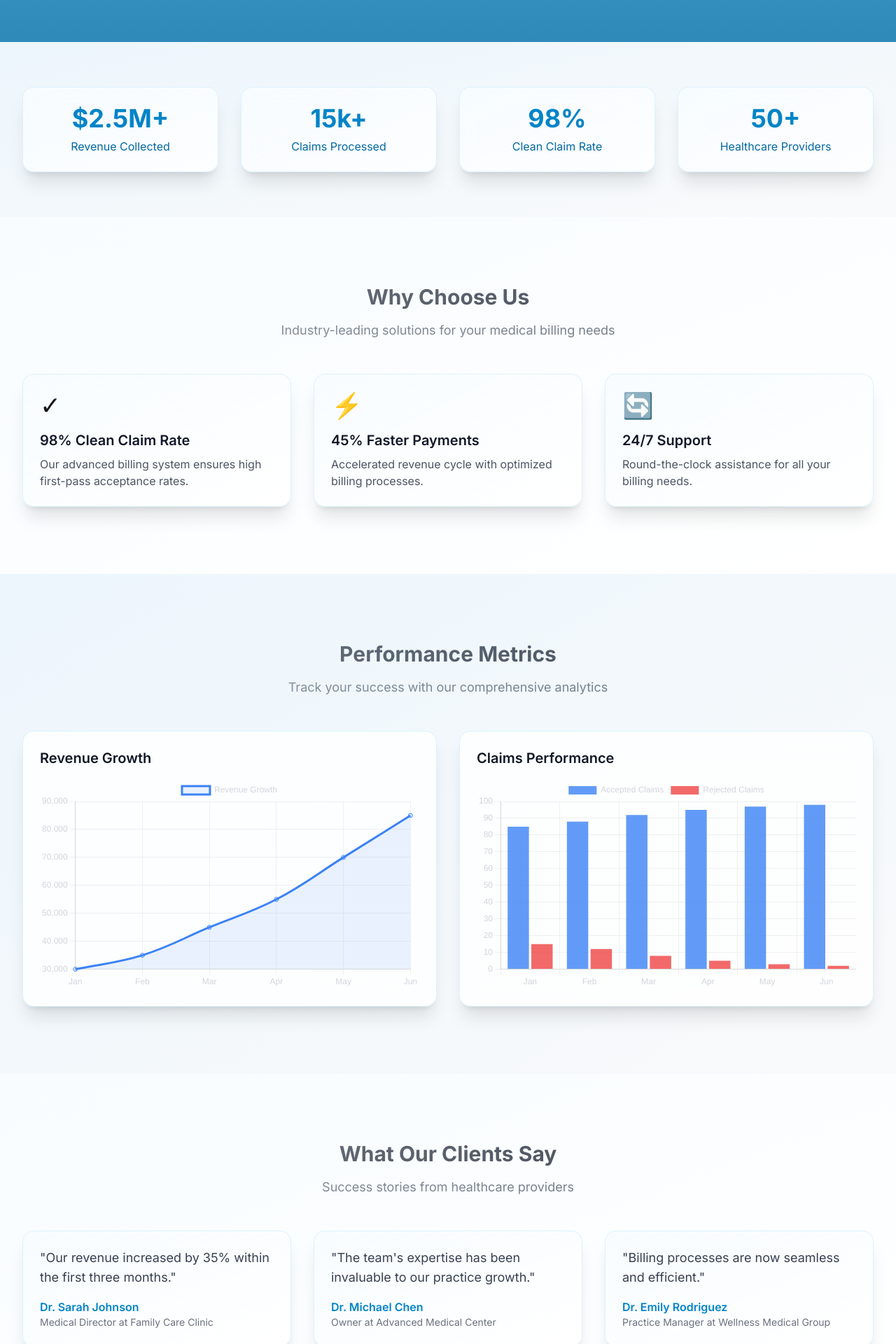
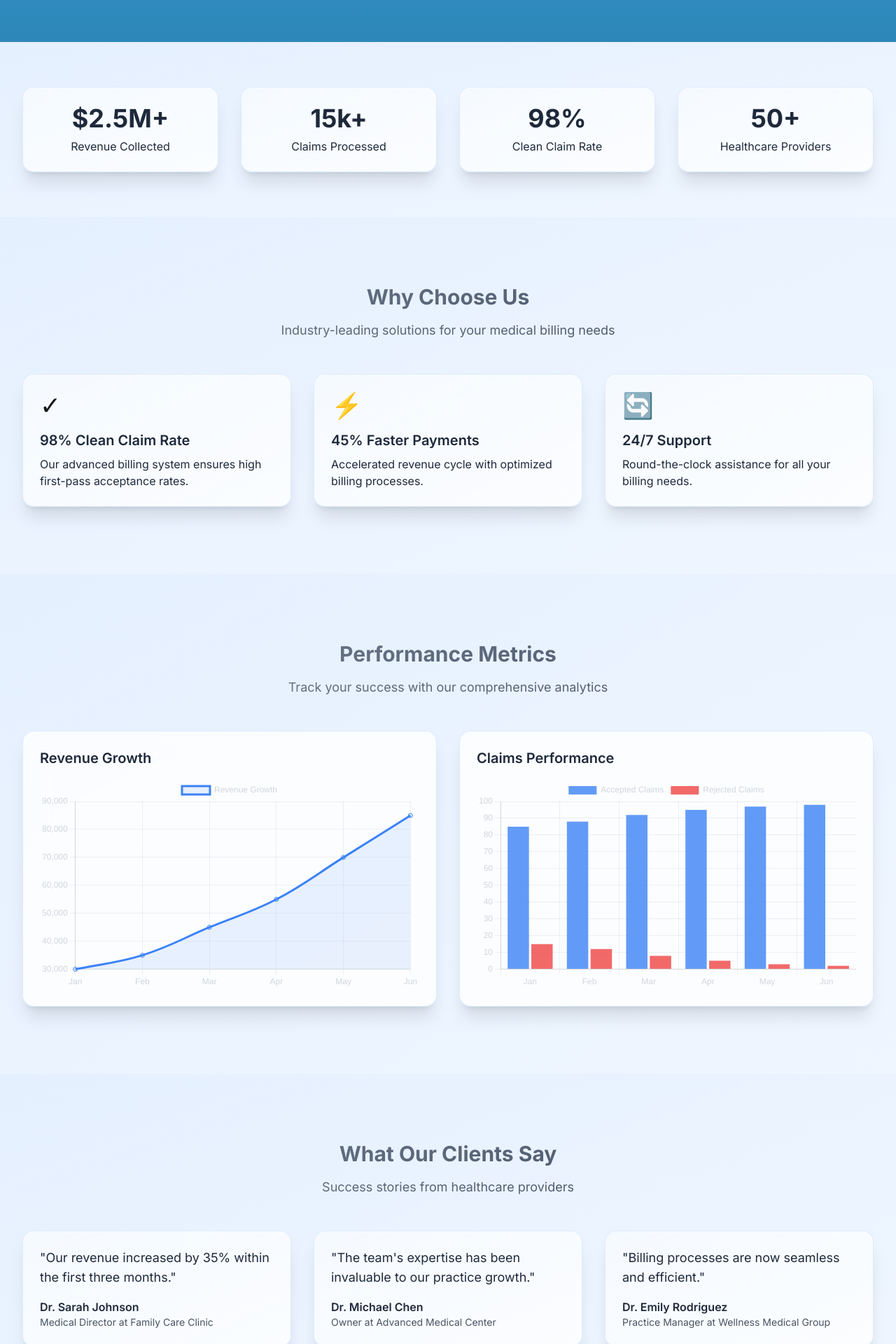
Before and after one commit to Owais-Sonija/medical-billing-website-template-carepoint-probilling, a Next.js app: page / in a window 1280 px wide. Shown: the part 580-2500 px from the top of the page at 70% size. Built offline with nearby package versions, Linux system fonts and the light colour scheme; grey boxes are pictures that could not be loaded.

Commit message:
style: update color scheme to new design system
- Light mode: bg-blue-50 (#EFF6FF), text-slate-800 (#1E293B)
- Dark mode: bg-slate-800 (#1E293B), text-blue-200 (#BFDBFE)
- Update gradients and overlays to match new colors
- Adjust card backgrounds and borders for better contrast

```diff
--- a/src/app/page.tsx
+++ b/src/app/page.tsx
@@ -53,7 +53,7 @@
   ];
 
   return (
-    <main className="bg-white dark:bg-black">
+    <main className="bg-blue-50 dark:bg-slate-800">
       {/* Hero Section */}
       <section className="relative min-h-[80vh] flex items-center">
         <div className="absolute inset-0 z-0 overflow-hidden">
@@ -65,7 +65,7 @@
             priority
           />
         </div>
-        <div className="absolute inset-0 bg-gradient-to-b from-primary-400/80 to-primary-600/80 dark:from-primary-900/90 dark:to-primary-950/90 mix-blend-multiply" />
+        <div className="absolute inset-0 bg-gradient-to-b from-primary-400/80 to-primary-600/80 dark:from-slate-800/90 dark:to-slate-900/90 mix-blend-multiply" />
         <div className="relative z-10 max-w-7xl mx-auto px-4 sm:px-6 lg:px-8">
           <motion.div
             initial={{ opacity: 0, y: 20 }}
@@ -73,10 +73,10 @@
             transition={{ duration: 0.8 }}
             className="text-center"
           >
-            <h1 className="text-4xl sm:text-6xl font-bold text-gray-900 dark:text-white mb-6">
+            <h1 className="text-4xl sm:text-6xl font-bold text-slate-800 dark:text-blue-200 mb-6">
               Streamline Your Medical Billing
             </h1>
-            <p className="text-xl sm:text-2xl text-gray-600 dark:text-primary-300 max-w-3xl mx-auto mb-8">
+            <p className="text-xl sm:text-2xl text-slate-800 dark:text-blue-200 max-w-3xl mx-auto mb-8">
               Maximize revenue and reduce administrative burden with our comprehensive medical billing solutions
             </p>
             <div className="flex flex-col sm:flex-row gap-4 justify-center">
@@ -98,8 +98,8 @@
       </section>
 
       {/* Stats Section */}
-      <section className="py-16 relative bg-gray-50 dark:bg-neutral-950">
-        <div className="absolute inset-0 bg-gradient-to-br from-primary-100/50 to-transparent dark:from-primary-900/10" />
+      <section className="py-16 relative bg-blue-50 dark:bg-slate-800">
+        <div className="absolute inset-0 bg-gradient-to-br from-blue-100/50 to-transparent dark:from-slate-700/10" />
         <div className="max-w-7xl mx-auto px-4 sm:px-6 lg:px-8">
           <motion.div
             initial={{ opacity: 0 }}
@@ -114,12 +114,12 @@
                 whileInView={{ opacity: 1, y: 0 }}
                 viewport={{ once: true }}
                 transition={{ duration: 0.3, delay: index * 0.1 }}
-                className="relative p-6 rounded-2xl backdrop-blur-lg bg-white/80 dark:bg-neutral-900/80 border border-primary-200/50 dark:border-neutral-800/30 shadow-xl"
+                className="relative p-6 rounded-2xl backdrop-blur-lg bg-white/80 dark:bg-slate-700/80 border border-blue-200/50 dark:border-slate-600/30 shadow-xl"
               >
-                <div className="absolute inset-0 bg-gradient-to-br from-primary-50/50 to-transparent dark:from-primary-500/5 rounded-2xl" />
+                <div className="absolute inset-0 bg-gradient-to-br from-blue-50/50 to-transparent dark:from-slate-600/5 rounded-2xl" />
                 <div className="relative">
-                  <div className="text-4xl font-bold text-primary-600 dark:text-white mb-2">{stat.value}</div>
-                  <div className="text-primary-700 dark:text-primary-300">{stat.label}</div>
+                  <div className="text-4xl font-bold text-slate-800 dark:text-blue-200 mb-2">{stat.value}</div>
+                  <div className="text-slate-800 dark:text-blue-200">{stat.label}</div>
                 </div>
               </motion.div>
             ))}
@@ -128,8 +128,8 @@
       </section>
 
       {/* Features */}
-      <section className="py-24 relative bg-white dark:bg-black">
-        <div className="absolute inset-0 bg-gradient-to-br from-primary-50/50 to-transparent dark:from-primary-950/10" />
+      <section className="py-24 relative bg-blue-50 dark:bg-slate-800">
+        <div className="absolute inset-0 bg-gradient-to-br from-blue-100/50 to-transparent dark:from-slate-700/10" />
         <div className="max-w-7xl mx-auto px-4 sm:px-6 lg:px-8">
           <motion.div
             initial={{ opacity: 0, y: 20 }}
@@ -137,10 +137,10 @@
             viewport={{ once: true }}
             className="text-center mb-12"
           >
-            <h2 className="text-3xl font-bold text-gray-900 dark:text-white mb-4">
+            <h2 className="text-3xl font-bold text-slate-800 dark:text-blue-200 mb-4">
               Why Choose Us
             </h2>
-            <p className="text-lg text-gray-600 dark:text-primary-300">
+            <p className="text-lg text-slate-800 dark:text-blue-200">
               Industry-leading solutions for your medical billing needs
             </p>
           </motion.div>
@@ -152,15 +152,15 @@
                 whileInView={{ opacity: 1, y: 0 }}
                 viewport={{ once: true }}
                 transition={{ duration: 0.3, delay: index * 0.1 }}
-                className="relative p-6 rounded-2xl backdrop-blur-lg bg-white/80 dark:bg-neutral-900/80 border border-primary-200/50 dark:border-neutral-800/30 shadow-xl"
+                className="relative p-6 rounded-2xl backdrop-blur-lg bg-white/80 dark:bg-slate-700/80 border border-blue-200/50 dark:border-slate-600/30 shadow-xl"
               >
-                <div className="absolute inset-0 bg-gradient-to-br from-primary-50/50 to-transparent dark:from-primary-500/5 rounded-2xl" />
+                <div className="absolute inset-0 bg-gradient-to-br from-blue-50/50 to-transparent dark:from-slate-600/5 rounded-2xl" />
                 <div className="relative">
                   <div className="text-4xl mb-4">{feature.icon}</div>
-                  <h3 className="text-xl font-semibold text-gray-900 dark:text-white mb-2">
+                  <h3 className="text-xl font-semibold text-slate-800 dark:text-blue-200 mb-2">
                     {feature.title}
                   </h3>
-                  <p className="text-gray-600 dark:text-primary-300">
+                  <p className="text-slate-800 dark:text-blue-200">
                     {feature.description}
                   </p>
                 </div>
@@ -171,8 +171,8 @@
       </section>
 
       {/* Performance Graphs */}
-      <section className="py-24 relative bg-gray-50 dark:bg-neutral-950">
-        <div className="absolute inset-0 bg-gradient-to-br from-primary-100/50 to-transparent dark:from-primary-900/10" />
+      <section className="py-24 relative bg-blue-50 dark:bg-slate-800">
+        <div className="absolute inset-0 bg-gradient-to-br from-blue-100/50 to-transparent dark:from-slate-700/10" />
         <div className="max-w-7xl mx-auto px-4 sm:px-6 lg:px-8">
           <motion.div
             initial={{ opacity: 0, y: 20 }}
@@ -180,10 +180,10 @@
             viewport={{ once: true }}
             className="text-center mb-12"
           >
-            <h2 className="text-3xl font-bold text-gray-900 dark:text-white mb-4">
+            <h2 className="text-3xl font-bold text-slate-800 dark:text-blue-200 mb-4">
               Performance Metrics
             </h2>
-            <p className="text-lg text-gray-600 dark:text-primary-300">
+            <p className="text-lg text-slate-800 dark:text-blue-200">
               Track your success with our comprehensive analytics
             </p>
           </motion.div>
@@ -192,18 +192,18 @@
               initial={{ opacity: 0, x: -20 }}
               whileInView={{ opacity: 1, x: 0 }}
               viewport={{ once: true }}
-              className="relative p-6 rounded-2xl backdrop-blur-lg bg-white/80 dark:bg-neutral-900/80 border border-primary-200/50 dark:border-neutral-800/30 shadow-xl"
+              className="relative p-6 rounded-2xl backdrop-blur-lg bg-white/80 dark:bg-slate-700/80 border border-blue-200/50 dark:border-slate-600/30 shadow-xl"
             >
-              <h3 className="text-xl font-semibold text-gray-900 dark:text-white mb-4">Revenue Growth</h3>
+              <h3 className="text-xl font-semibold text-slate-800 dark:text-blue-200 mb-4">Revenue Growth</h3>
               <PerformanceGraph type="revenue" />
             </motion.div>
             <motion.div
               initial={{ opacity: 0, x: 20 }}
               whileInView={{ opacity: 1, x: 0 }}
               viewport={{ once: true }}
-              className="relative p-6 rounded-2xl backdrop-blur-lg bg-white/80 dark:bg-neutral-900/80 border border-primary-200/50 dark:border-neutral-800/30 shadow-xl"
+              className="relative p-6 rounded-2xl backdrop-blur-lg bg-white/80 dark:bg-slate-700/80 border border-blue-200/50 dark:border-slate-600/30 shadow-xl"
             >
-              <h3 className="text-xl font-semibold text-gray-900 dark:text-white mb-4">Claims Performance</h3>
+              <h3 className="text-xl font-semibold text-slate-800 dark:text-blue-200 mb-4">Claims Performance</h3>
               <PerformanceGraph type="claims" />
             </motion.div>
           </div>
@@ -211,8 +211,8 @@
       </section>
 
       {/* Testimonials */}
-      <section className="py-24 relative bg-white dark:bg-black">
-        <div className="absolute inset-0 bg-gradient-to-br from-primary-50/50 to-transparent dark:from-primary-950/10" />
+      <section className="py-24 relative bg-blue-50 dark:bg-slate-800">
+        <div className="absolute inset-0 bg-gradient-to-br from-blue-100/50 to-transparent dark:from-slate-700/10" />
         <div className="max-w-7xl mx-auto px-4 sm:px-6 lg:px-8">
           <motion.div
             initial={{ opacity: 0, y: 20 }}
@@ -220,10 +220,10 @@
             viewport={{ once: true }}
             className="text-center mb-12"
           >
-            <h2 className="text-3xl font-bold text-gray-900 dark:text-white mb-4">
+            <h2 className="text-3xl font-bold text-slate-800 dark:text-blue-200 mb-4">
               What Our Clients Say
             </h2>
-            <p className="text-lg text-gray-600 dark:text-primary-300">
+            <p className="text-lg text-slate-800 dark:text-blue-200">
               Success stories from healthcare providers
             </p>
           </motion.div>
@@ -235,16 +235,16 @@
                 whileInView={{ opacity: 1, y: 0 }}
                 viewport={{ once: true }}
                 transition={{ duration: 0.3, delay: index * 0.1 }}
-                className="relative p-6 rounded-2xl backdrop-blur-lg bg-white/80 dark:bg-neutral-900/80 border border-primary-200/50 dark:border-neutral-800/30 shadow-xl"
+                className="relative p-6 rounded-2xl backdrop-blur-lg bg-white/80 dark:bg-slate-700/80 border border-blue-200/50 dark:border-slate-600/30 shadow-xl"
               >
-                <div className="absolute inset-0 bg-gradient-to-br from-primary-50/50 to-transparent dark:from-primary-500/5 rounded-2xl" />
+                <div className="absolute inset-0 bg-gradient-to-br from-blue-50/50 to-transparent dark:from-slate-600/5 rounded-2xl" />
                 <div className="relative">
-                  <p className="text-lg text-gray-700 dark:text-white mb-4">"{testimonial.quote}"</p>
+                  <p className="text-lg text-slate-800 dark:text-blue-200 mb-4">"{testimonial.quote}"</p>
                   <div>
-                    <p className="font-semibold text-primary-600 dark:text-primary-300">
+                    <p className="font-semibold text-slate-800 dark:text-blue-200">
                       {testimonial.author}
                     </p>
-                    <p className="text-sm text-gray-500 dark:text-primary-400">
+                    <p className="text-sm text-slate-800/80 dark:text-blue-200/80">
                       {testimonial.role} at {testimonial.practice}
                     </p>
                   </div>
@@ -256,8 +256,8 @@
       </section>
 
       {/* CTA Section */}
-      <section className="py-24 relative bg-gray-50 dark:bg-neutral-950">
-        <div className="absolute inset-0 bg-gradient-to-br from-primary-100/50 to-transparent dark:from-primary-900/10" />
+      <section className="py-24 relative bg-blue-50 dark:bg-slate-800">
+        <div className="absolute inset-0 bg-gradient-to-br from-blue-100/50 to-transparent dark:from-slate-700/10" />
         <div className="max-w-7xl mx-auto px-4 sm:px-6 lg:px-8">
           <motion.div
             initial={{ opacity: 0, y: 20 }}
@@ -265,10 +265,10 @@
             viewport={{ once: true }}
             className="text-center"
           >
-            <h2 className="text-3xl font-bold text-gray-900 dark:text-white mb-4">
+            <h2 className="text-3xl font-bold text-slate-800 dark:text-blue-200 mb-4">
               Ready to Optimize Your Medical Billing?
             </h2>
-            <p className="text-lg text-gray-600 dark:text-primary-300 mb-8">
+            <p className="text-lg text-slate-800 dark:text-blue-200 mb-8">
               Join hundreds of healthcare providers who trust us with their billing needs
             </p>
             <Link
```
